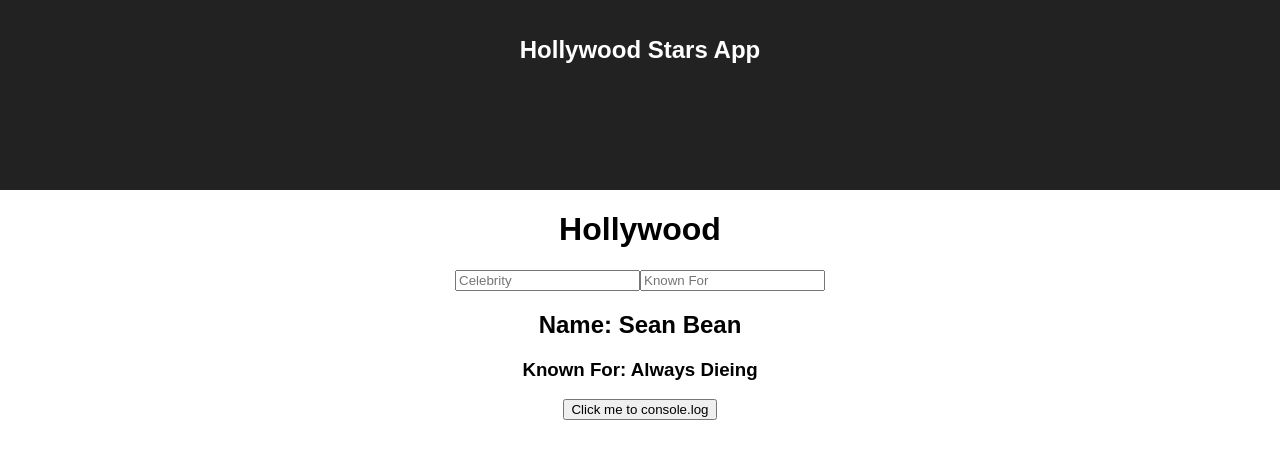
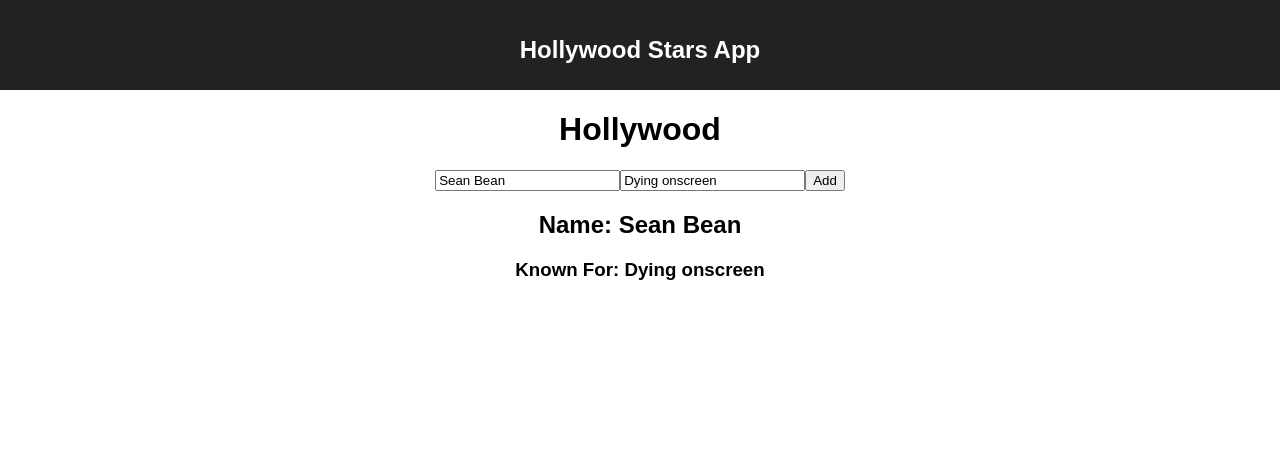
Before and after one commit to lawyang/hollywood-stars, a React app: page / in a window 1280 px wide. Built offline with nearby package versions, Linux system fonts and the light colour scheme.

Commit message:
base mode

```diff
--- a/src/components/App/App.css
+++ b/src/components/App/App.css
@@ -9,7 +9,7 @@
 
 .App-header {
   background-color: #222;
-  height: 150px;
+  height: 50px;
   padding: 20px;
   color: white;
 }
@@ -26,3 +26,7 @@
   from { transform: rotate(0deg); }
   to { transform: rotate(360deg); }
 }
+
+li{
+  list-style: none;
+}
--- a/src/components/App/App.js
+++ b/src/components/App/App.js
@@ -2,13 +2,41 @@ import React, { Component } from 'react';
 import './App.css';
 import Header from '../Header/Header.js';
 import HollywoodList from '../App/HollywoodList/Hollywod';
+import NewStar from '../App/NewStar/NewStar';
 
 class App extends Component {
+  constructor(props){
+      super(props);
+      this.state = {star: {
+        name: 'Sean Bean', known: 'Dying onscreen'},
+        starList: [] }
+  }
+
+  handleChange = (propertyName) => (event) => {
+    console.log(propertyName);
+    this.setState({star: {
+        ...this.state.star,
+        [propertyName]: event.target.value
+    }
+  })
+  }
+
+  logName = () => (event) => {
+    event.preventDefault();
+    console.log(this.state);
+    this.setState({starList: [...this.state.starList, this.state.star]})
+    this.setState({ star: {name: '', known: ''} });
+  }
+
+
   render() {
     return (
       <div className="App">
         <Header />
-        <HollywoodList />
+        <HollywoodList hollywoodList = {this.state.starList}/>
+        <NewStar newStar = {this.state.star}
+                 handleChange={this.handleChange}
+                 logName={this.logName}/>
       </div>
     );
   }
--- a/src/components/App/HollywoodList/Hollywod.js
+++ b/src/components/App/HollywoodList/Hollywod.js
@@ -1,41 +1,13 @@
 import React, { Component } from 'react';
+import Star from '../Star/Star';
 
 class HollywoodList extends Component {
-    constructor(props){
-        super(props);
-        this.state = {star: {name: 'Sean Bean', known: 'Always Dieing'} }
-    }
-
-    handleChange = (propertyName) => (event) => {
-        console.log(propertyName);
-        this.setState({star: {
-            ...this.state.star,
-            [propertyName]: event.target.value
-        }})
-    }
-
-    logName = () => (event) => {
-        console.log(this.state.star.name);
-    }
-
-
     render(){
         return(
             <div>
-                <h1>Hollywood</h1>
-                <input placeholder="Celebrity" onChange={this.handleChange('name')} />
-                <input placeholder="Known For" onChange={this.handleChange('known')} />
-                <h2>Name: {this.state.star.name}</h2>
-                <h3>Known For: {this.state.star.known}</h3>
-                <button onClick={this.logName()}>Click me to console.log</button>
+                <p>{ this.props.hollywoodList.map( star => <Star star={star} />) }</p>
             </div>
         );
     }
-
-
-
-
-
-
 }
 export default HollywoodList;
--- /dev/null
+++ b/src/components/App/NewStar/NewStar.js
@@ -0,0 +1,20 @@
+import React, { Component } from 'react';
+
+class NewStar extends Component {
+    render(){
+        return(
+            <div>
+                <h1>Hollywood</h1>
+                <form onSubmit={ this.props.logName() }>
+                    <input value={ this.props.newStar.name } placeholder="Celebrity" onChange={ this.props.handleChange('name') } />
+                    <input value={ this.props.newStar.known } placeholder="Known For" onChange={ this.props.handleChange('known') }  />
+                    <input type="submit" value="Add" />
+                </form>
+                    <h2>Name: { this.props.newStar.name}</h2>
+                    <h3>Known For: { this.props.newStar.known }</h3>
+            </div>
+        )
+    }
+}
+
+export default NewStar;
--- /dev/null
+++ b/src/components/App/Star/Star.js
@@ -0,0 +1,13 @@
+import React, { Component } from 'react';
+
+class Star extends Component {
+    render(){
+        return(
+            <li key={this.props.star.name}>
+                {this.props.star.name} is known for {this.props.star.known}
+            </li>
+        )
+    }
+}
+
+export default Star;
```
